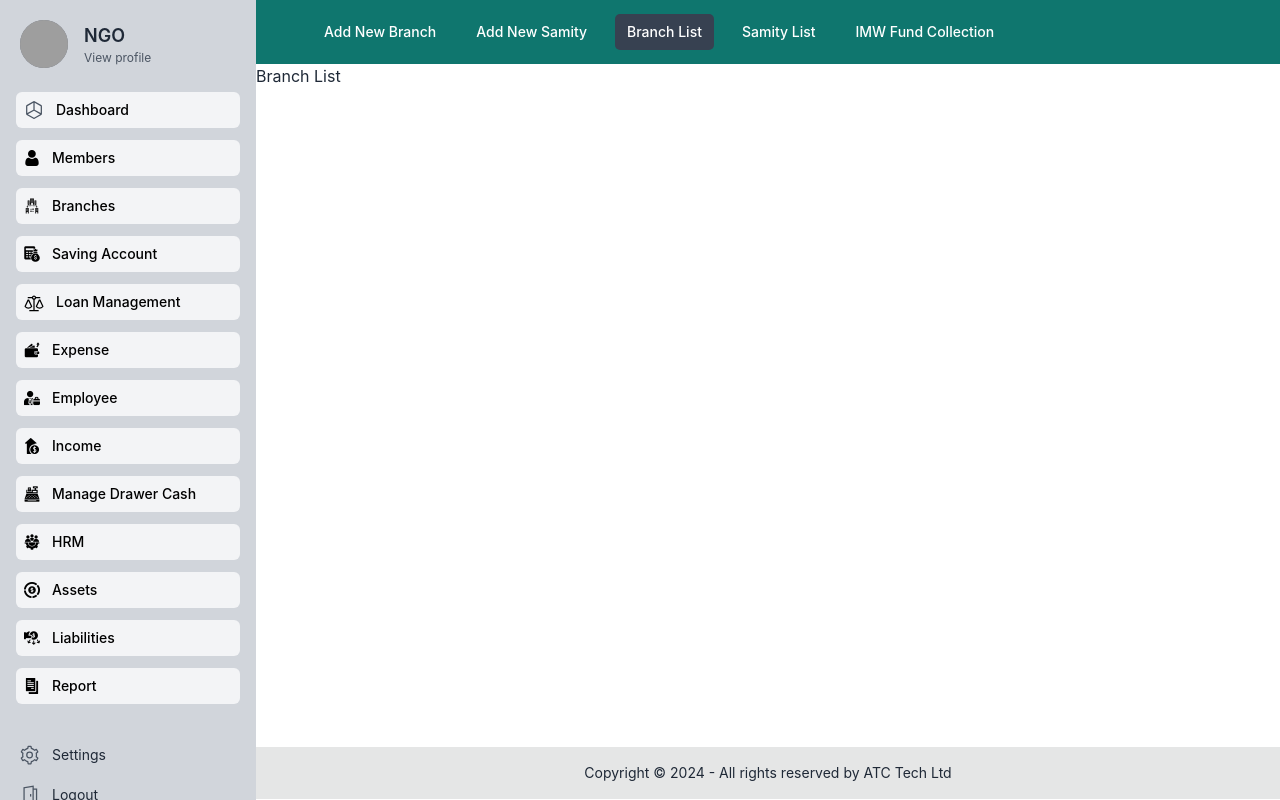
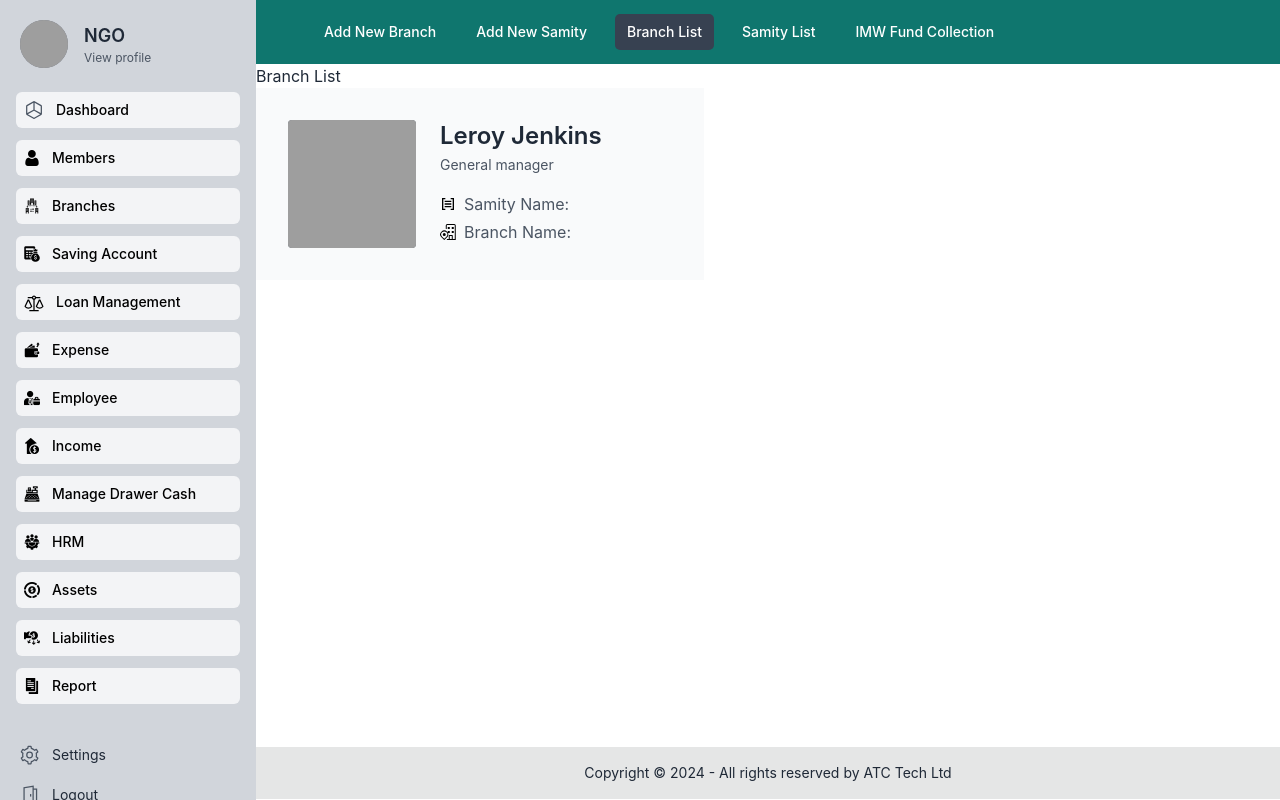
Before and after one commit to MDYeaminIslam/NGO_Project, a React (Vite) app: page /branch_list in a window 1280 px wide. Built offline with nearby package versions, Linux system fonts and the light colour scheme; sample sign-in values are in the browser's storage; grey boxes are pictures that could not be loaded.

Commit message:
Usercard

```diff
--- /dev/null
+++ b/src/component/UserDetailsCard.jsx
@@ -0,0 +1,31 @@
+
+
+const UserDetailsCard = () => {
+    return (
+        <div>
+            <div className="max-w-md p-8 sm:flex sm:space-x-6 bg-gray-50 text-gray-800">
+                <div className="flex-shrink-0 w-full mb-6 h-44 sm:h-32 sm:w-32 sm:mb-0">
+                    <img src="https://source.unsplash.com/100x100/?portrait?1" alt="" className="object-cover object-center w-full h-full rounded bg-gray-500" />
+                </div>
+                <div className="flex flex-col space-y-4">
+                    <div>
+                        <h2 className="text-2xl font-semibold">Leroy Jenkins</h2>
+                        <span className="text-sm text-gray-600">General manager</span>
+                    </div>
+                    <div className="space-y-1">
+                        <span className="flex items-center space-x-2">
+                            <img src="/public/card icon/group-svgrepo-com.svg" alt="" className="w-4 h-4" />
+                            <span className="text-gray-600">Samity Name: </span>
+                        </span>
+                        <span className="flex items-center space-x-2">
+                            <img src="/public/card icon/branch-svgrepo-com.svg" alt="" className="w-4 h-4" />
+                            <span className="text-gray-600">Branch Name: </span>
+                        </span>
+                    </div>
+                </div>
+            </div>
+        </div>
+    );
+};
+
+export default UserDetailsCard;
--- a/src/pages/Branches/BranchList.jsx
+++ b/src/pages/Branches/BranchList.jsx
@@ -1,12 +1,17 @@
+import UserDetailsCard from "../../component/UserDetailsCard";
 import BranchesNav from "./BranchesNav/BranchesNav";
 
 const BranchList = () => {
   return (
     <div>
       <section>
-        <BranchesNav/>
+        <BranchesNav />
       </section>
       <h1>Branch List</h1>
+
+      <section>
+        <UserDetailsCard />
+      </section>
     </div>
   );
 };
--- a/src/router/Roots.jsx
+++ b/src/router/Roots.jsx
@@ -343,6 +343,9 @@ const router = createBrowserRouter([
         path: "add_bank",
         element: <AdminRoute roles={[ROLES.Admin]}><AddBank /></AdminRoute>,
       },
+
+
+
       //manage bank cash routes
       // {
       //   path: "bank_cash",
```
Also changed, not shown: public/card icon/branch-svgrepo-com.svg (added), public/card icon/group-svgrepo-com.svg (added).
